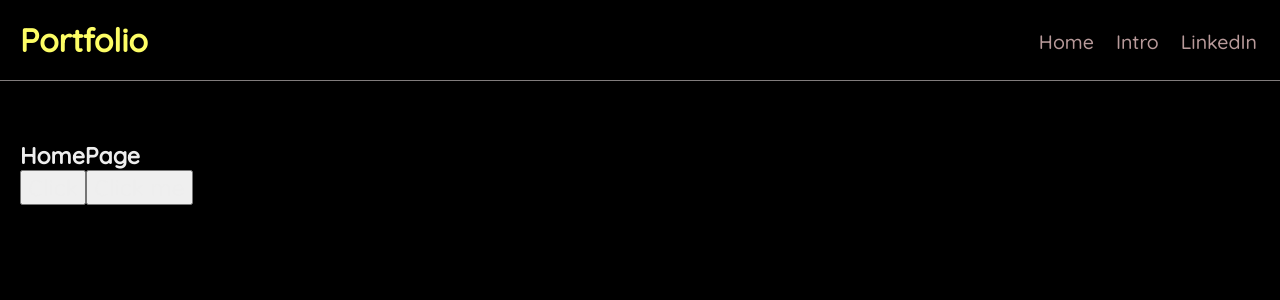
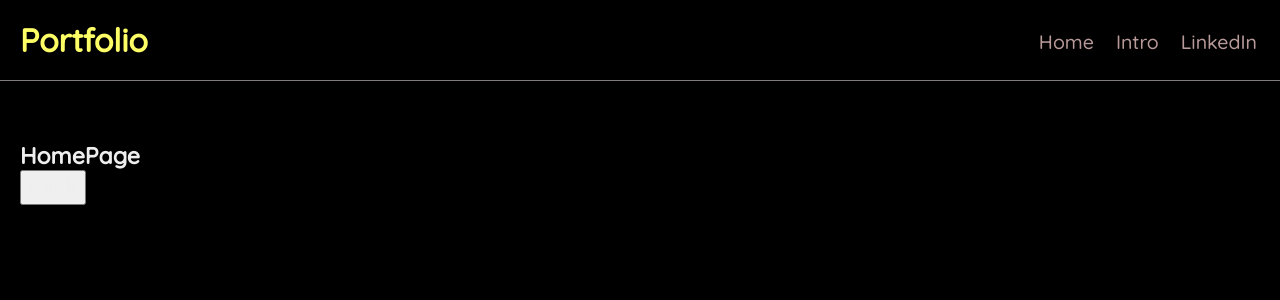
Before and after one commit to Akhileswar1905/React-tutorial, a React (Create React App) app: page / in a window 1280 px wide. Shown: the top 300 px of the page. Built offline with nearby package versions, Linux system fonts and the light colour scheme; a web font is replaced by a local one.

Commit message:
second commit

```diff
--- a/src/Home.js
+++ b/src/Home.js
@@ -1,26 +1,17 @@
 const Home = () => {
-  const handleClick = (name) => {
-    console.log(`Hello ${name}`);
+  const handleClick = () => {
+    console.log(`Hello`);
   };
-  const handleClick2 = (e) => {
-    console.log("Hello" + e.target);
-  };
+
   return (
     <div className="home">
       <h2>HomePage</h2>
       <button
         onClick={() => {
-          handleClick("Akhil");
+          handleClick();
         }}
       >
         Click
-      </button>
-      <button
-        onClick={(e) => {
-          handleClick2(e);
-        }}
-      >
-        Click me
       </button>
     </div>
   );
```
